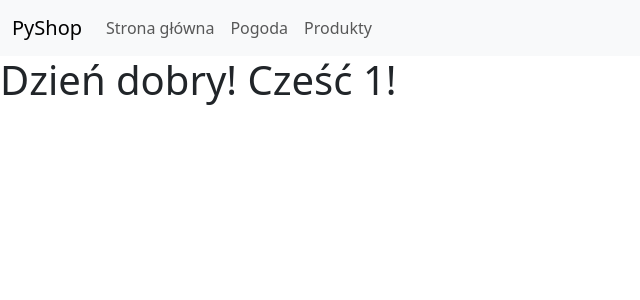
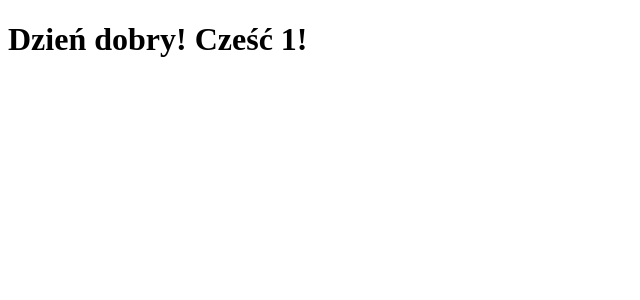
Before and after one commit to kacpersjsystems/python_24042023, a Flask app: page /hello/1 in a window 1280 px wide. Shown: the top 300 px of the page, without its empty margins (0-640 px from the left). Run offline with Flask 3, Linux system fonts and the light colour scheme; some libraries are stand-ins or nearby versions.

Commit message:
Revert "progress with products"
This reverts commit 80ef4212c0fc4b7141980819eeb3345f6a1eaf9c.

```diff
--- a/main.py
+++ b/main.py
@@ -1,11 +1,7 @@
-from dotenv import load_dotenv
 from flask import Flask, render_template
-from os import getenv
-import psycopg2
 import requests
 
 application = Flask(__name__)
-load_dotenv()
 
 
 @application.route('/')
@@ -15,7 +11,7 @@ def index():
 
 @application.route('/hello/<first_name>')
 def hello(first_name):
-    # return f'Dzień dobry! Cześć {first_name.title()}!'
+    #return f'Dzień dobry! Cześć {first_name.title()}!'
 
     return render_template('hello.html', first_name=first_name)
 
@@ -24,25 +20,3 @@ def hello(first_name):
 def weather():
     with requests.get('https://danepubliczne.imgw.pl/api/data/synop') as response:
         return render_template('weather.html', stations=response.json())
-
-
-@application.route('/produkty')
-def products():
-    with psycopg2.connect(host=getenv('DB_HOST'), database=getenv('DB_NAME'), user=getenv('DB_USER'),
-                          password=getenv('DB_PASSWORD')) as connection:
-        cursor = connection.cursor()
-        cursor.execute('''SELECT
-	product_id,
-	product_name,
-	unit_price,
-	units_in_stock,
-	suppliers.company_name as supplier_name,
-	categories.category_name
-FROM
-	products
-LEFT JOIN suppliers ON products.supplier_id  = suppliers.supplier_id
-LEFT JOIN categories ON products.category_id  = categories.category_id
-WHERE
-	discontinued=0''')
-
-        return render_template('products.html', products=cursor.fetchall())
--- a/templates/hello.html
+++ b/templates/hello.html
@@ -1,4 +1,10 @@
-{% extends "layout.html" %}
-{% block content %}
+<!DOCTYPE html>
+<html lang="en">
+<head>
+    <meta charset="UTF-8">
+    <title>Hello!</title>
+</head>
+<body>
     <h1>Dzień dobry! Cześć {{ first_name.title() }}!</h1>
-{% endblock %}
+</body>
+</html>
--- a/templates/layout.html
+++ b/templates/layout.html
@@ -2,31 +2,10 @@
 <html lang="en">
 <head>
     <meta charset="UTF-8">
-    <title>Sklep internetowy - {% block title %}Strona główna{% endblock %}</title>
+    <title>Title</title>
     <link href="https://cdn.jsdelivr.net/npm/bootstrap@5.3.0-alpha3/dist/css/bootstrap.min.css" rel="stylesheet" integrity="sha384-KK94CHFLLe+nY2dmCWGMq91rCGa5gtU4mk92HdvYe+M/SXH301p5ILy+dN9+nJOZ" crossorigin="anonymous">
 </head>
 <body>
-<nav class="navbar navbar-expand-lg bg-body-tertiary">
-  <div class="container-fluid">
-    <a class="navbar-brand" href="{{ url_for('index') }}">PyShop</a>
-    <button class="navbar-toggler" type="button" data-bs-toggle="collapse" data-bs-target="#navbarNav" aria-controls="navbarNav" aria-expanded="false" aria-label="Toggle navigation">
-      <span class="navbar-toggler-icon"></span>
-    </button>
-    <div class="collapse navbar-collapse" id="navbarNav">
-      <ul class="navbar-nav">
-        <li class="nav-item">
-          <a class="nav-link{% block active_index%}{% endblock %}" aria-current="page" href="{{ url_for('index') }}">Strona główna</a>
-        </li>
-        <li class="nav-item">
-          <a class="nav-link{% block active_weather%}{% endblock %}" href="{{ url_for('weather') }}">Pogoda</a>
-        </li>
-        <li class="nav-item">
-          <a class="nav-link{% block active_products%}{% endblock %}" href="{{ url_for('products') }}">Produkty</a>
-        </li>
-      </ul>
-    </div>
-  </div>
-</nav>
 {% block content %}{% endblock %}
 <script src="https://cdn.jsdelivr.net/npm/bootstrap@5.3.0-alpha3/dist/js/bootstrap.bundle.min.js" integrity="sha384-ENjdO4Dr2bkBIFxQpeoTz1HIcje39Wm4jDKdf19U8gI4ddQ3GYNS7NTKfAdVQSZe" crossorigin="anonymous"></script>
 </body>
--- a/templates/weather.html
+++ b/templates/weather.html
@@ -1,9 +1,4 @@
 {% extends "layout.html" %}
-
-{% block title %}Pogoda{% endblock %}
-
-{% block active_weather %} active{% endblock %}
-
 {% block content %}
     <table class="table table-striped-columns">
         <thead>
```
Also changed, not shown: templates/index.html (+11 -6 lines), templates/products.html (deleted, +0 -12 lines), events.db (deleted), 2 other files.
